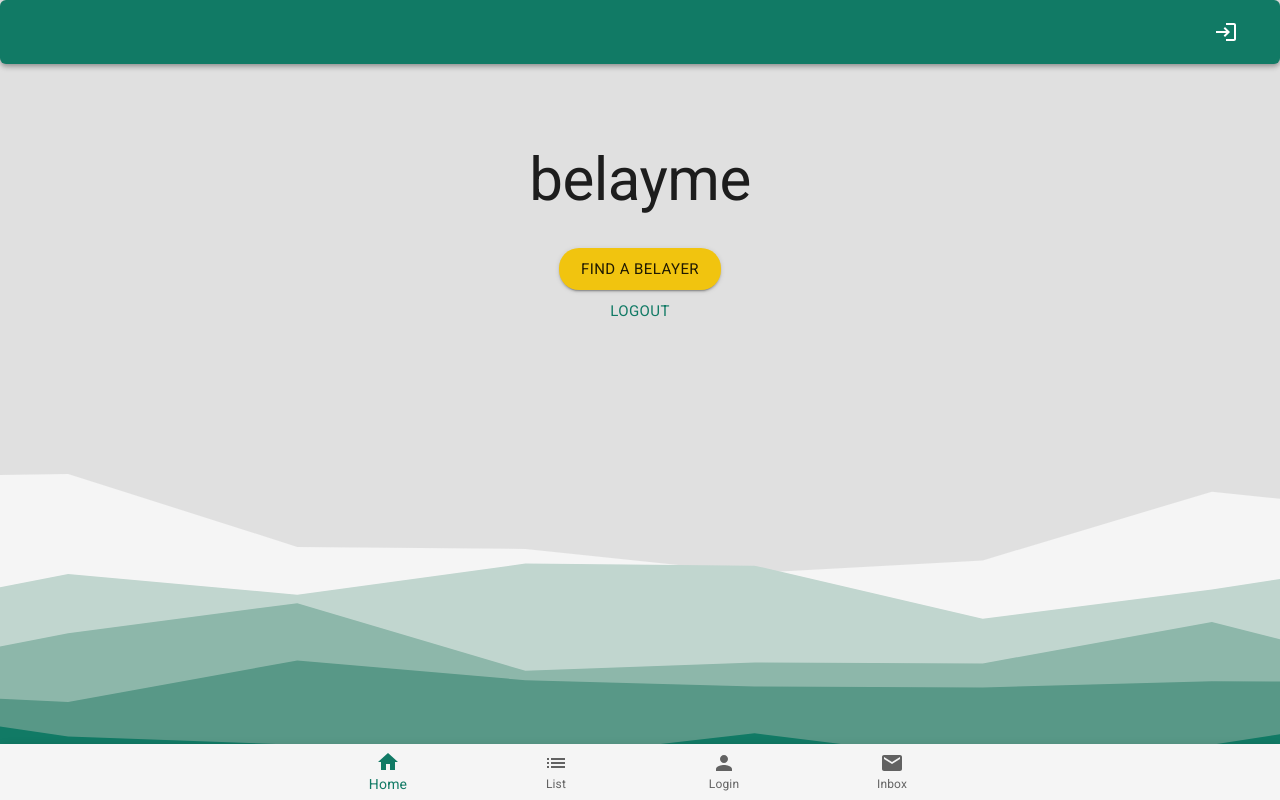
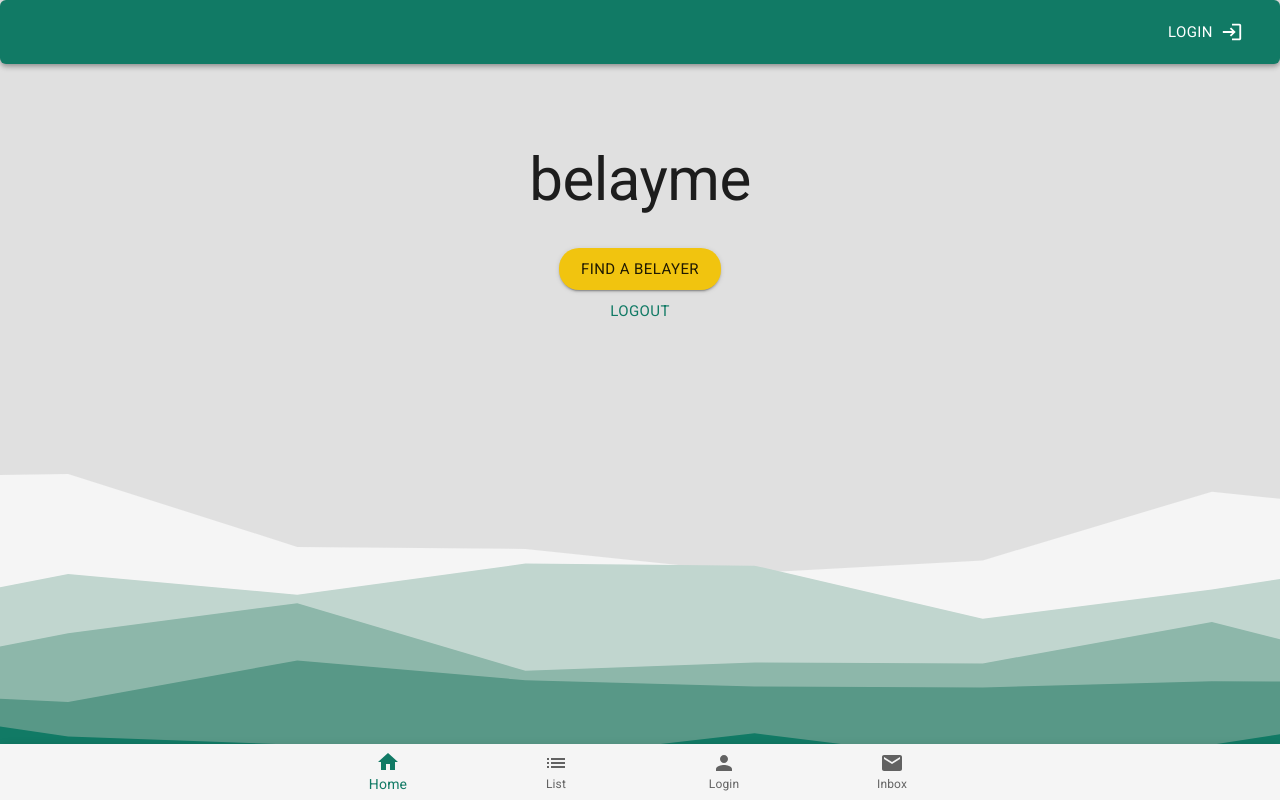
Before and after one commit to podmar/belayme, a React (Create React App) app in the folder client/: page / in a window 1280 px wide. Built offline with nearby package versions, Linux system fonts and the light colour scheme; no server answers.

Commit message:
changed the loginicon button to button with endicon

```diff
--- a/client/src/components/ButtonIconLogin.js
+++ b/client/src/components/ButtonIconLogin.js
@@ -1,21 +1,32 @@
 import React from 'react';
-import { IconButton } from '@mui/material';
+// import { IconButton, Typography } from '@mui/material';
+import { Button, Typography } from '@mui/material';
 import Login from '@mui/icons-material/Login';
 import { useNavigate } from 'react-router-dom';
-
 
 function ButtonIconLogin() {
   const navigate = useNavigate();
   const goToLogin = () => navigate("/login");
 
   return (
-    <IconButton
+    // <IconButton
+    //   color="inherit"
+    //   size='large'
+    //   onClick={goToLogin}
+    //   >
+    //   <Typography variant='h6'>
+    //     Login
+    //   </Typography>
+    //   <Login/>
+    // </IconButton>
+    <Button
     color="inherit"
     size='large'
     onClick={goToLogin}
+    endIcon={<Login/>}
     >
-      <Login/>
-    </IconButton>
+      Login
+  </Button>
   )
 }
 
```
Lines whose indentation alone changed are shown as unchanged.
